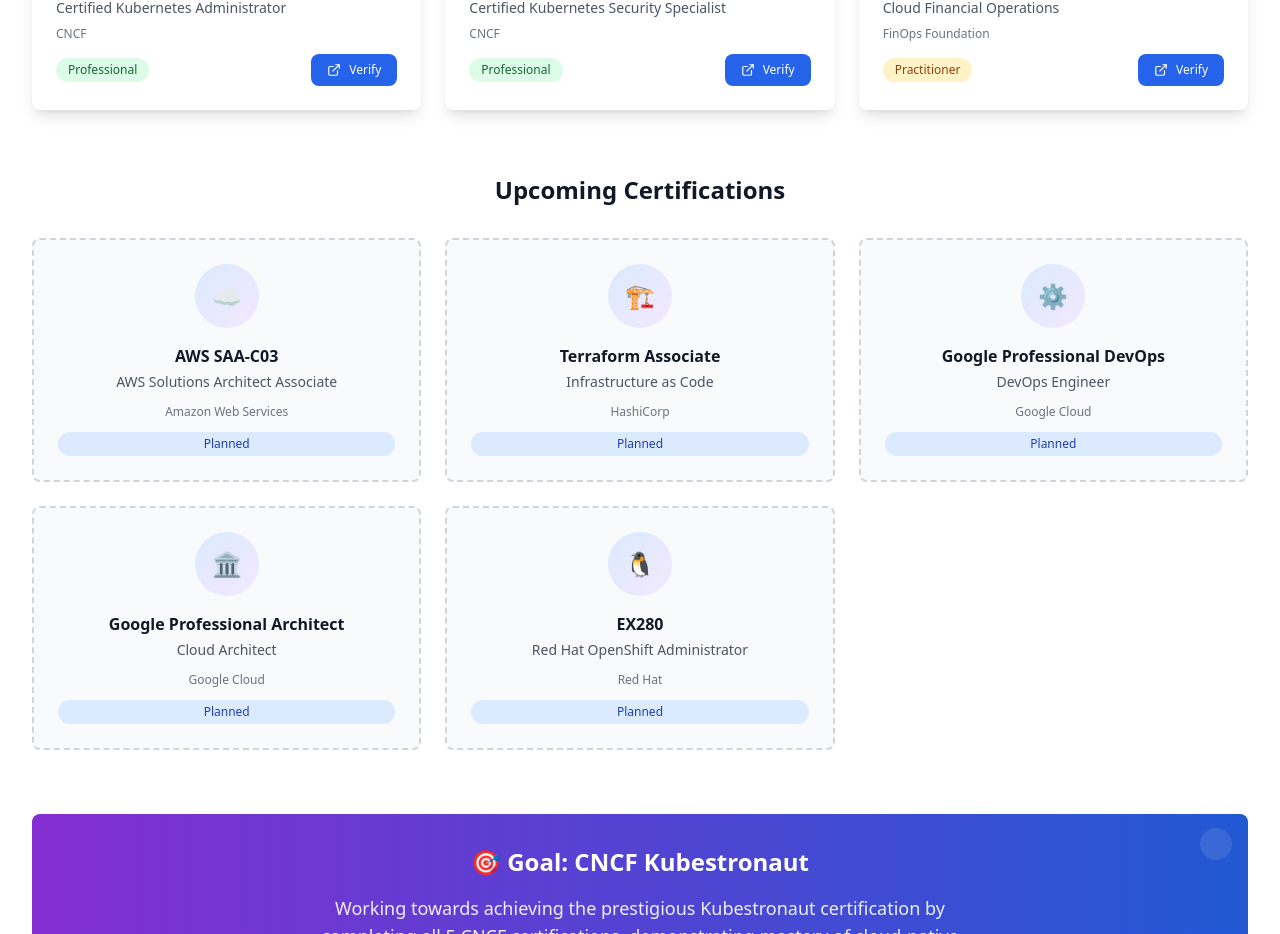
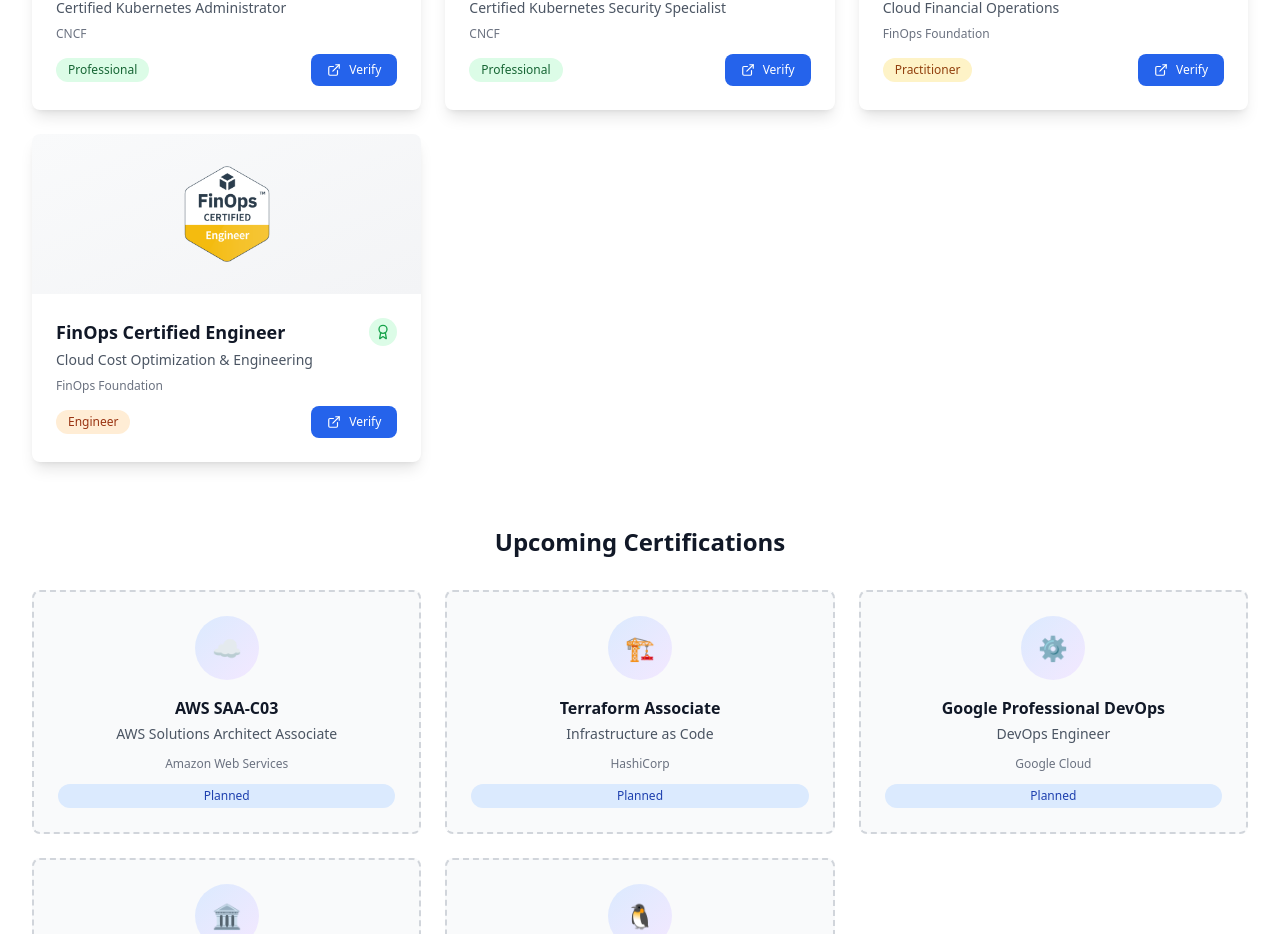
Before and after one commit to NoahGallo/noah-gallo-portfolio, a React (Vite) app: page / in a window 1280 px wide. Shown: the part 7058-7992 px from the top of the page. Built offline with nearby package versions, Linux system fonts and the light colour scheme; no server answers.

Commit message:
add finops certified engineer certification

```diff
--- a/src/components/CertificationsSection.tsx
+++ b/src/components/CertificationsSection.tsx
@@ -125,7 +125,6 @@
         "https://www.credly.com/badges/ffd354d2-51b4-4e0d-a6f2-5db285f4dc4a/public_url",
       verified: true,
     },
-    // ✅ ADDED: FinOps Certified Practitioner
     {
       title: "FinOps Certified Practitioner",
       subtitle: "Cloud Financial Operations",
@@ -134,6 +133,16 @@
       image: "/images/certifications/focp.png",
       verifyUrl:
         "https://www.credly.com/badges/5a335b48-773c-4d59-97df-8539b943db94/public_url",
+      verified: true,
+    },
+    {
+      title: "FinOps Certified Engineer",
+      subtitle: "Cloud Cost Optimization & Engineering",
+      provider: "FinOps Foundation",
+      level: "Engineer",
+      image: "/images/certifications/foce.png",
+      verifyUrl:
+        "https://www.credly.com/badges/a8ce1006-ab48-4a23-a32e-5c22120c2cf7/public_url",
       verified: true,
     },
   ];
@@ -271,6 +280,8 @@
                           ? "bg-emerald-100 dark:bg-emerald-900/30 text-emerald-800 dark:text-emerald-300"
                           : cert.level === "Practitioner"
                           ? "bg-amber-100 dark:bg-amber-900/30 text-amber-800 dark:text-amber-300"
+                          : cert.level === "Engineer"
+                          ? "bg-orange-100 dark:bg-orange-900/30 text-orange-800 dark:text-orange-300"
                           : "bg-orange-100 dark:bg-orange-900/30 text-orange-800 dark:text-orange-300"
                       }`}
                     >
```
Also changed, not shown: public/images/certifications/foce.png (added).
